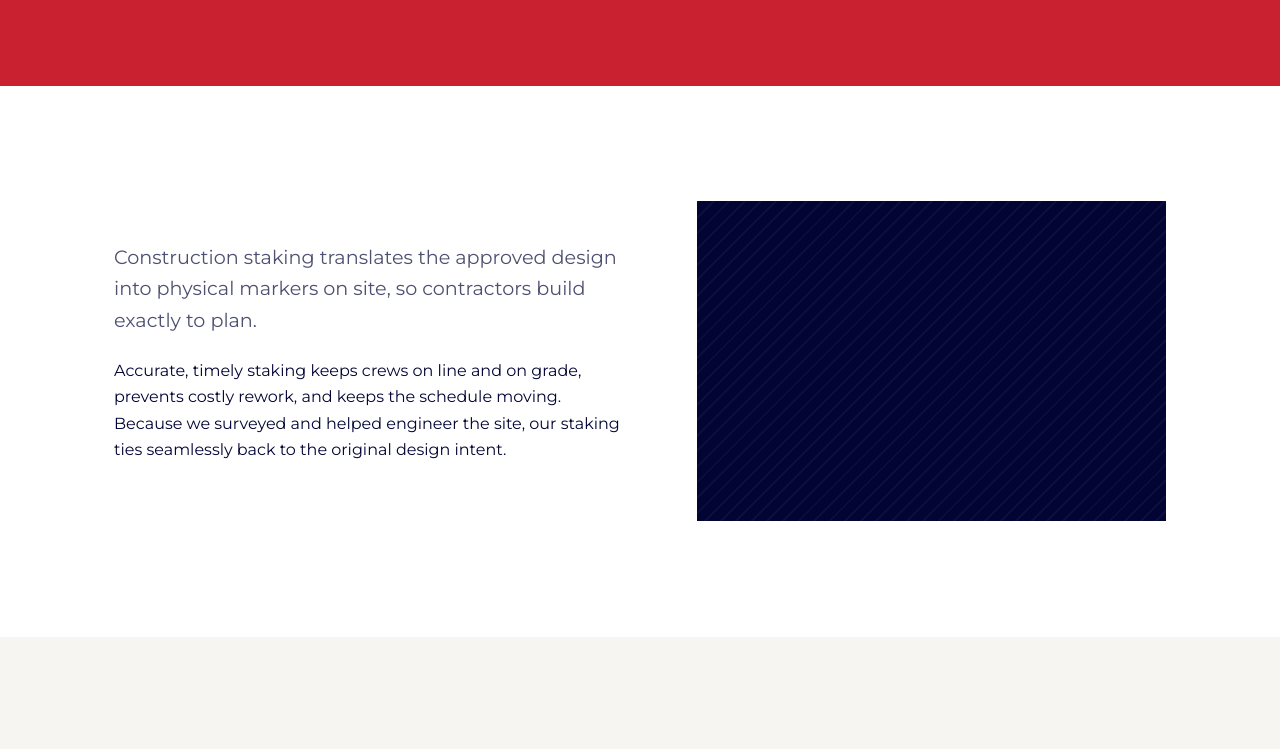
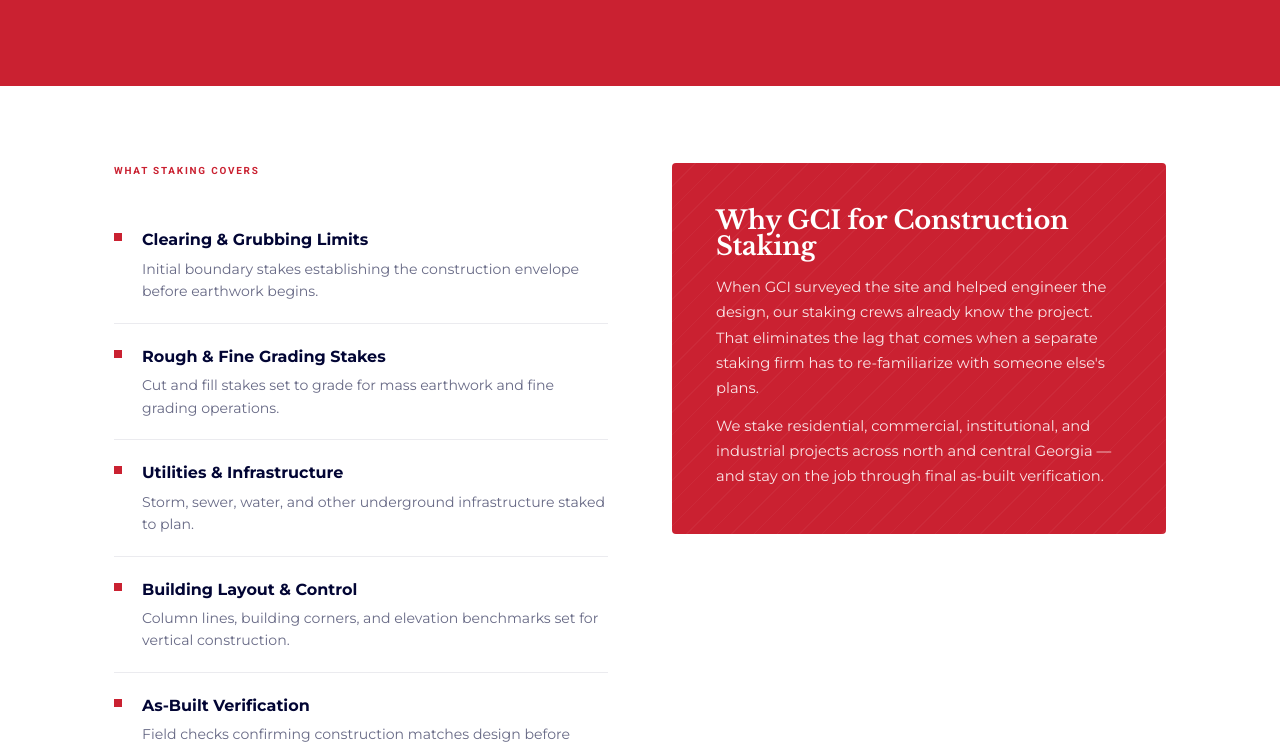
Before and after one commit to GrantPeaster/gci.com, a website: page construction-staking.html in a window 1280 px wide. Shown: the part 425-1174 px from the top of the page. Drawn offline with nearby package versions, Linux system fonts and the light colour scheme.

Commit message:
Refine meta tags and add new styles
Updated the description meta tag for clarity and changed the theme color meta tag. Added new styles for sub-detail and sub-why sections.

```diff
--- a/construction-staking.html
+++ b/construction-staking.html
@@ -4,25 +4,43 @@
   <meta charset="UTF-8">
   <meta name="viewport" content="width=device-width, initial-scale=1.0">
   <title>Construction Staking — Georgia Civil</title>
-  <meta name="description" content="GCI construction staking keeps contractors on line and on grade — translating engineered plans into precise field markers throughout build-out.">
+  <meta name="description" content="GCI construction staking keeps contractors on line and on grade — translating engineered plans into precise field markers.">
   <link rel="preconnect" href="https://fonts.googleapis.com">
   <link rel="preconnect" href="https://fonts.gstatic.com" crossorigin>
   <link href="https://fonts.googleapis.com/css2?family=Libre+Baskerville:ital,wght@0,400;0,700;1,400&family=Montserrat:wght@400;500;600;700&family=Roboto:wght@400;500;700&display=swap" rel="stylesheet">
   <link rel="stylesheet" href="assets/css/styles.css">
-  <meta name="theme-color" content="#020534">
   <link rel="icon" href="favicon.ico" sizes="any">
   <link rel="icon" type="image/png" sizes="32x32" href="assets/img/favicon-32x32.png">
   <link rel="icon" type="image/png" sizes="16x16" href="assets/img/favicon-16x16.png">
   <link rel="apple-touch-icon" href="assets/img/apple-touch-icon.png">
+  <meta name="theme-color" content="#CA2131">
   <link rel="manifest" href="site.webmanifest">
-  <link rel="preload" as="image" href="assets/img/logo.png">
-  <script src="assets/js/main.js" defer></script>
   <meta property="og:type" content="website">
   <meta property="og:title" content="Construction Staking — Georgia Civil">
+  <meta property="og:description" content="GCI construction staking keeps contractors on line and on grade — translating engineered plans into precise field markers.">
   <meta property="og:url" content="https://grantpeaster.github.io/gci.com/construction-staking.html">
   <meta property="og:image" content="https://grantpeaster.github.io/gci.com/assets/img/og-image.png">
   <meta name="twitter:card" content="summary_large_image">
   <link rel="canonical" href="https://grantpeaster.github.io/gci.com/construction-staking.html">
+  <script src="assets/js/main.js" defer></script>
+  <style>
+    .sub-detail { padding: clamp(48px,6vw,80px) 0; background: #fff; }
+    .sub-detail .wrap { display: grid; grid-template-columns: 1fr 1fr; gap: clamp(32px,5vw,64px); align-items: start; }
+    .sub-eyebrow { font-family: 'Roboto', sans-serif; font-size: .62rem; font-weight: 700; letter-spacing: .18em; text-transform: uppercase; color: #CA2131; display: block; margin-bottom: clamp(16px,2.5vw,28px); }
+    .sub-list { list-style: none; margin: 0; padding: 0; }
+    .sub-list li { position: relative; padding: 20px 0 20px 28px; border-top: 1px solid rgba(2,5,52,.08); }
+    .sub-list li:first-child { border-top: none; }
+    .sub-list li::before { content: ''; position: absolute; left: 0; top: 26px; width: 8px; height: 8px; background: #CA2131; }
+    .sub-list strong { display: block; font-family: 'Montserrat', sans-serif; font-weight: 700; color: #020534; font-size: 1rem; margin-bottom: 4px; }
+    .sub-list span { display: block; font-family: 'Montserrat', sans-serif; color: rgba(2,5,52,.60); font-size: .88rem; line-height: 1.6; }
+    .sub-why { position: relative; overflow: hidden; background: #CA2131; padding: clamp(28px,3.5vw,44px); border-radius: 4px; }
+    .sub-why::before { content: ''; position: absolute; inset: 0; background-image:repeating-linear-gradient(135deg,rgba(255,255,255,.04) 0 1px,transparent 1px 16px); pointer-events: none; }
+    .sub-why-inner { position: relative; z-index: 1; }
+    .sub-why h3 { font-family: 'Libre Baskerville', Georgia, serif; font-size: clamp(1.3rem,2vw,1.7rem); font-weight: 700; color: #fff; margin: 0 0 1rem; }
+    .sub-why p { font-family: 'Montserrat', sans-serif; font-size: .92rem; color: rgba(255,255,255,.88); line-height: 1.72; margin: 0 0 .75rem; }
+    .sub-why p:last-child { margin: 0; }
+    @media (max-width: 860px) { .sub-detail .wrap { grid-template-columns: 1fr; } }
+  </style>
 </head>
 <body data-page="land-surveying">
   <div data-header></div>
@@ -30,34 +48,45 @@
   <section class="page-hero">
     <div class="wrap">
       <a class="crumb" href="land-surveying.html">&larr; Back to Land Surveying</a>
-
       <h1>Putting the Design Back on the Ground.</h1>
     </div>
   </section>
 
-  <section>
-    <div class="wrap split">
-      <div class="maxw-readable">
-        <p class='lead'>Construction staking translates the approved design into physical markers on site, so contractors build exactly to plan.</p><p>Accurate, timely staking keeps crews on line and on grade, prevents costly rework, and keeps the schedule moving. Because we surveyed and helped engineer the site, our staking ties seamlessly back to the original design intent.</p>
+  <section class="sub-detail">
+    <div class="wrap">
+      <div>
+        <span class="sub-eyebrow">What Staking Covers</span>
+        <ul class="sub-list">
+            <li><strong>Clearing & Grubbing Limits</strong><span>Initial boundary stakes establishing the construction envelope before earthwork begins.</span></li>
+            <li><strong>Rough & Fine Grading Stakes</strong><span>Cut and fill stakes set to grade for mass earthwork and fine grading operations.</span></li>
+            <li><strong>Utilities & Infrastructure</strong><span>Storm, sewer, water, and other underground infrastructure staked to plan.</span></li>
+            <li><strong>Building Layout & Control</strong><span>Column lines, building corners, and elevation benchmarks set for vertical construction.</span></li>
+            <li><strong>As-Built Verification</strong><span>Field checks confirming construction matches design before critical pours and placements.</span></li>
+        </ul>
       </div>
-      <div class="ph" style="min-height:320px"><!-- Photo: drop <img> here --></div>
+      <div class="sub-why">
+        <div class="sub-why-inner">
+          <h3>Why GCI for Construction Staking</h3>
+          <p>When GCI surveyed the site and helped engineer the design, our staking crews already know the project. That eliminates the lag that comes when a separate staking firm has to re-familiarize with someone else's plans.</p>
+          <p>We stake residential, commercial, institutional, and industrial projects across north and central Georgia — and stay on the job through final as-built verification.</p>
+        </div>
+      </div>
     </div>
   </section>
 
   <section class="section-paper">
     <div class="wrap">
-      <span class="eyebrow">Highlighted project</span>
+      <span class="eyebrow">Highlighted Project</span>
       <h2 style="margin-bottom:24px">Staking in the Field</h2>
       <a class="proj" href="project-spotlight.html">
         <div class="proj-imgwrap">
           <div class="proj-img" style="background-image:linear-gradient(135deg,#0a1150,#020534)"></div>
-          <span class="ph-label">Photo: Putnam County Elementary School — construction staking</span>
         </div>
         <div class="proj-body">
           <h3>Putnam County Elementary School</h3>
           <div class="tags"><span class="tag">Institutional</span><span class="tag">Construction Staking</span><span class="tag">Site Layout</span></div>
           <p>Precise staking kept the school's site construction on grade and on schedule from sitework through vertical build-out.</p>
-          <span class="more" style="color:var(--red);font-family:var(--utility);text-transform:uppercase;letter-spacing:.1em;font-size:.68rem">See our work View project &rarr;rarr;</span>
+          <span class="more" style="color:var(--red);font-family:var(--utility);text-transform:uppercase;letter-spacing:.1em;font-size:.68rem">View Project &rarr;</span>
         </div>
       </a>
     </div>
```
